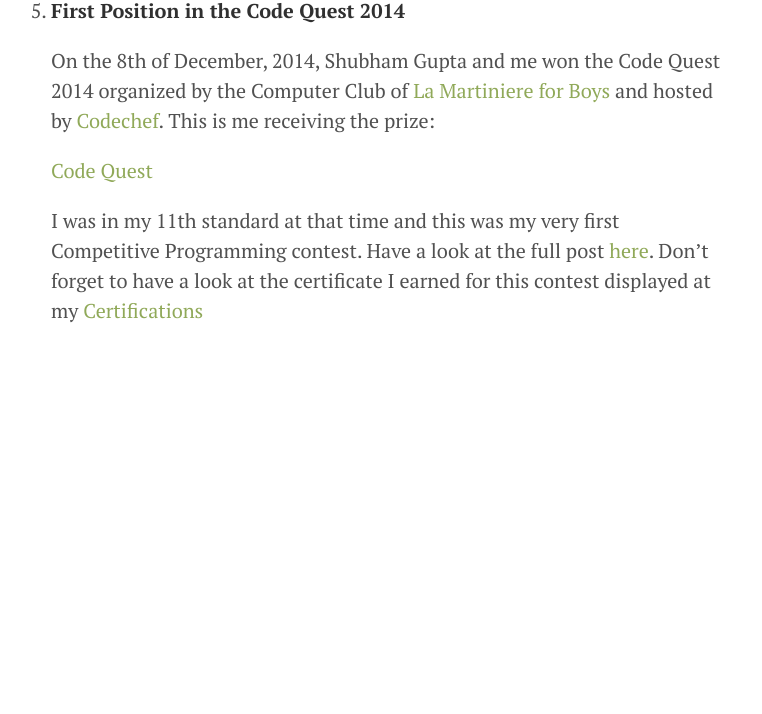
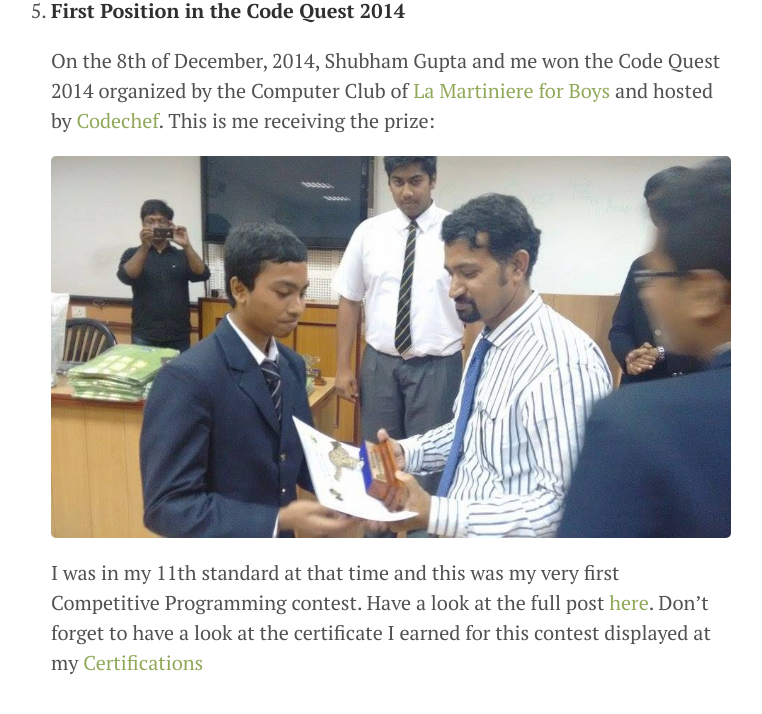
Before and after one commit to DarkStar1997/DarkStar1997.github.io, a Jekyll site: the page built from Achievements.md, in a window 1280 px wide and 900 px high, scrolled down 3791 px, cut to the strip 142-856 px from the top of the window. Shown: the whole strip, without its empty margins (269-1031 px from the left). Built offline with Jekyll 4.4.1, drawn with Linux system fonts in a browser that asks for light colours; before the commit the page ends 4339 px from its top, so only the background shows below that.

Commit message:
Fixed image link

```diff
--- a/Achievements.md
+++ b/Achievements.md
@@ -46,6 +46,6 @@ title: Achievements
 
 	On the 8th of December, 2014, Shubham Gupta and me won the Code Quest 2014 organized by the Computer Club of [La Martiniere for Boys](http://lamartiniereforboys.co/) and hosted by [Codechef](https://www.codechef.com/). This is me receiving the prize:
 
-	[Code Quest](/assets/Pictures/image12.jpg)
+	![Code Quest](/assets/pictures/image12.jpg)
 
 	I was in my 11th standard at that time and this was my very first Competitive Programming contest. Have a look at the full post [here](https://www.facebook.com/CodeChef/posts/codechefforschools-in-kolkata-thanks-to-animesh-fatehpuria-from-la-martiniere-fo/10152547279632799/). Don't forget to have a look at the certificate I earned for this contest displayed at my [Certifications](/Certifications.md)
```
